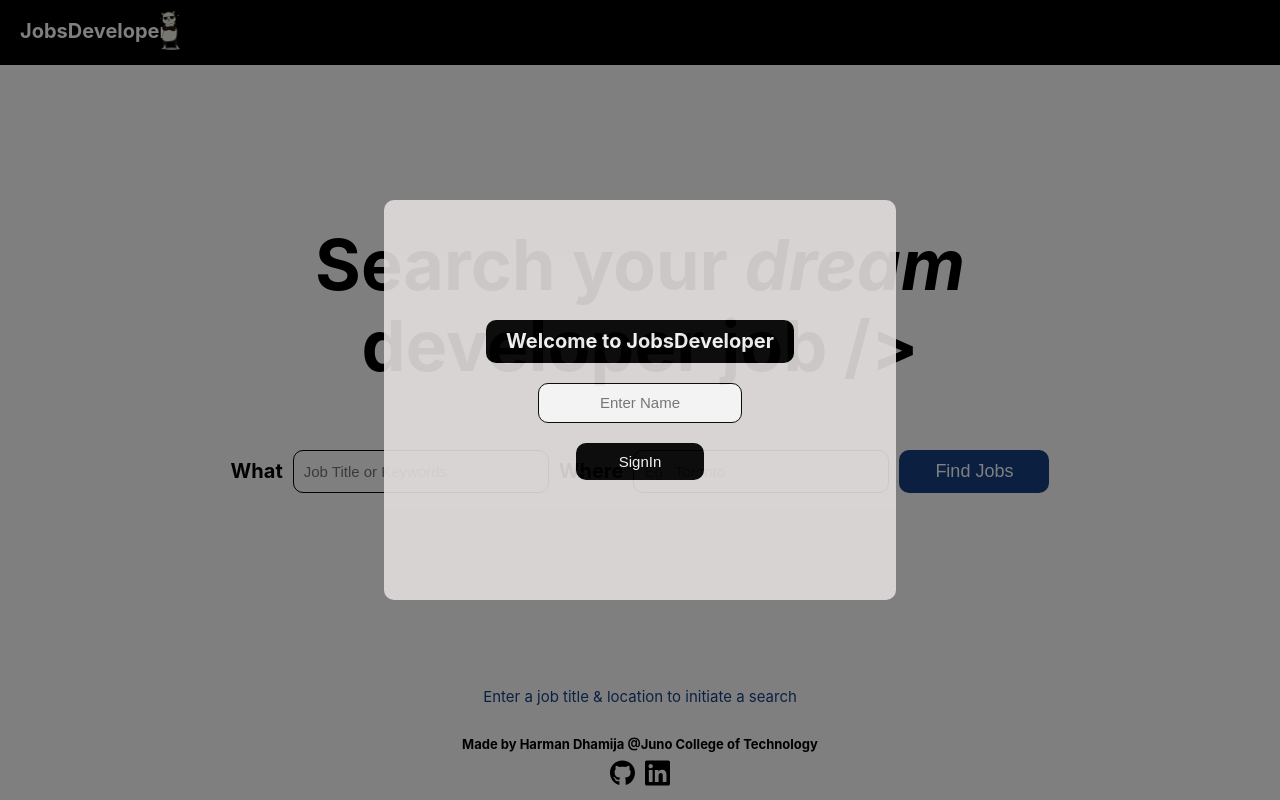
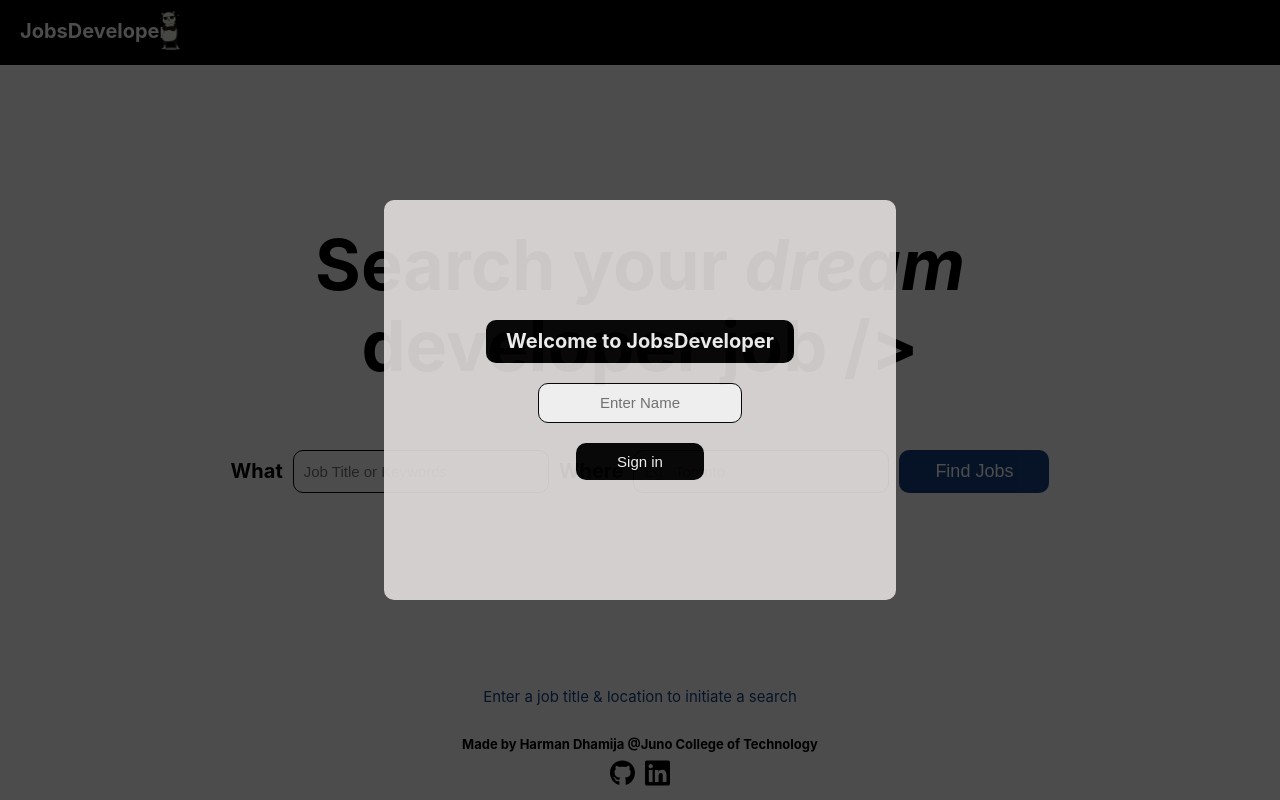
Before and after one commit to harmandhamija/jobs-developer, a React (Create React App) app: page / in a window 1280 px wide. Built offline with nearby package versions, Linux system fonts and the light colour scheme; no server answers.

Commit message:
small tweaks to modal backdrop

```diff
--- a/src/App.css
+++ b/src/App.css
@@ -362,7 +362,7 @@ footer img:focus{
   z-index: 100;
   left: 0;
   top: 0;
-  background-color: rgba(0,0,0,0.5);
+  background-color: rgba(0,0,0,0.7);
 }
 
 .modal form,
@@ -588,7 +588,6 @@ footer img:focus{
     margin-top: 22px;
   }
 
-
   .wrapper{
     width: 90%;
   }
--- a/src/components/DisplayJobs.js
+++ b/src/components/DisplayJobs.js
@@ -1,30 +1,11 @@
 // DisplayJobs.js
 import dateformat from 'dateformat';
-import { useState,useEffect } from 'react';
+import { useState, useEffect } from 'react';
 import maple from '../assets/maple.png';
-import firebase from './firebase';
 
 const DisplayJobs = (props) => {
 
     const {jobs} = props;
-
-    const [ savedJobs, setSavedJobs ] = useState([]);
-
-    useEffect( () => {
-
-        const dbRef = firebase.database().ref();
-
-        dbRef.on('value', (data) => {
-            const firebaseData = data.val();
-            console.log(firebaseData);
-        })
-
-    }, [])
-
-    const addToFirebase = () => {
-        console.log("Adding to firebase");
-    }
-
 
     return(
         <section>
@@ -54,7 +35,6 @@ const DisplayJobs = (props) => {
 
                             <div className="apply-save">
                                 <button><a href={job.url} target="_blank">Apply Now</a></button>
-                                <button onClick = {addToFirebase}>Save</button>
                             </div>
                         </div>
                     )
--- a/src/components/Modal.js
+++ b/src/components/Modal.js
@@ -1,6 +1,4 @@
 // Modal.js
-import panda from '../assets/panda.png';
-
 import { useState } from 'react';
 
 const Modal = (props) => {
@@ -37,10 +35,9 @@ const Modal = (props) => {
 
                     :<form onSubmit={handleSubmit}>
                         <p>Welcome to JobsDeveloper </p>
-                        {/* <img src={panda} alt="pandaLogo" /> */}
                         <label htmlFor="Enter name" className="sr-only">Enter Name</label>
                         <input type="text" name="Enter name" id="Enter name" onChange={handleUserName} value={userName} placeholder="Enter Name" required maxLength = "10"></input>
-                        <button>SignIn</button>
+                        <button>Sign in</button>
                     </form>
                 }
 
--- a/src/components/Navbar.js
+++ b/src/components/Navbar.js
@@ -1,6 +1,5 @@
 // Navbar.js
 import panda from '../assets/panda.png';
-import {useState} from 'react';
 
 const Navbar = (props) => {
 
```
